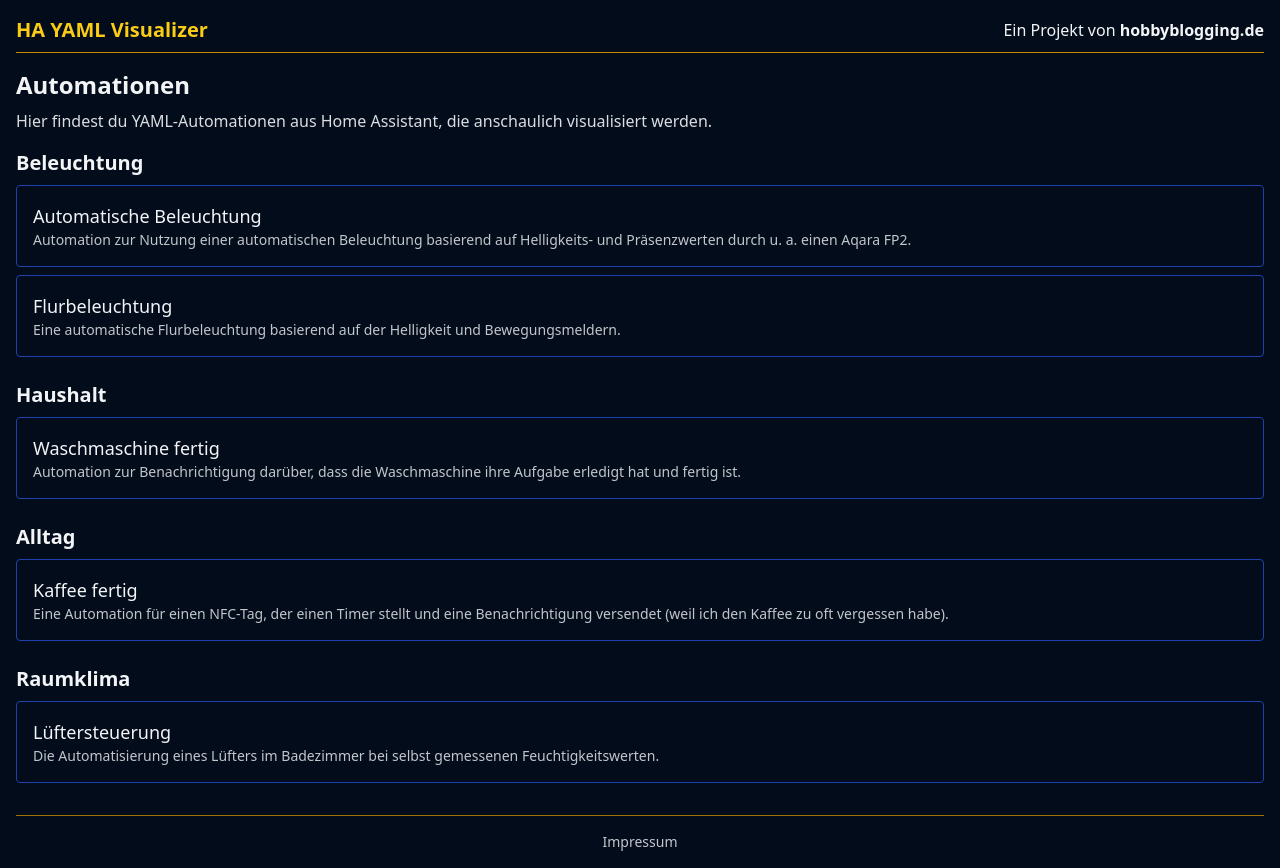
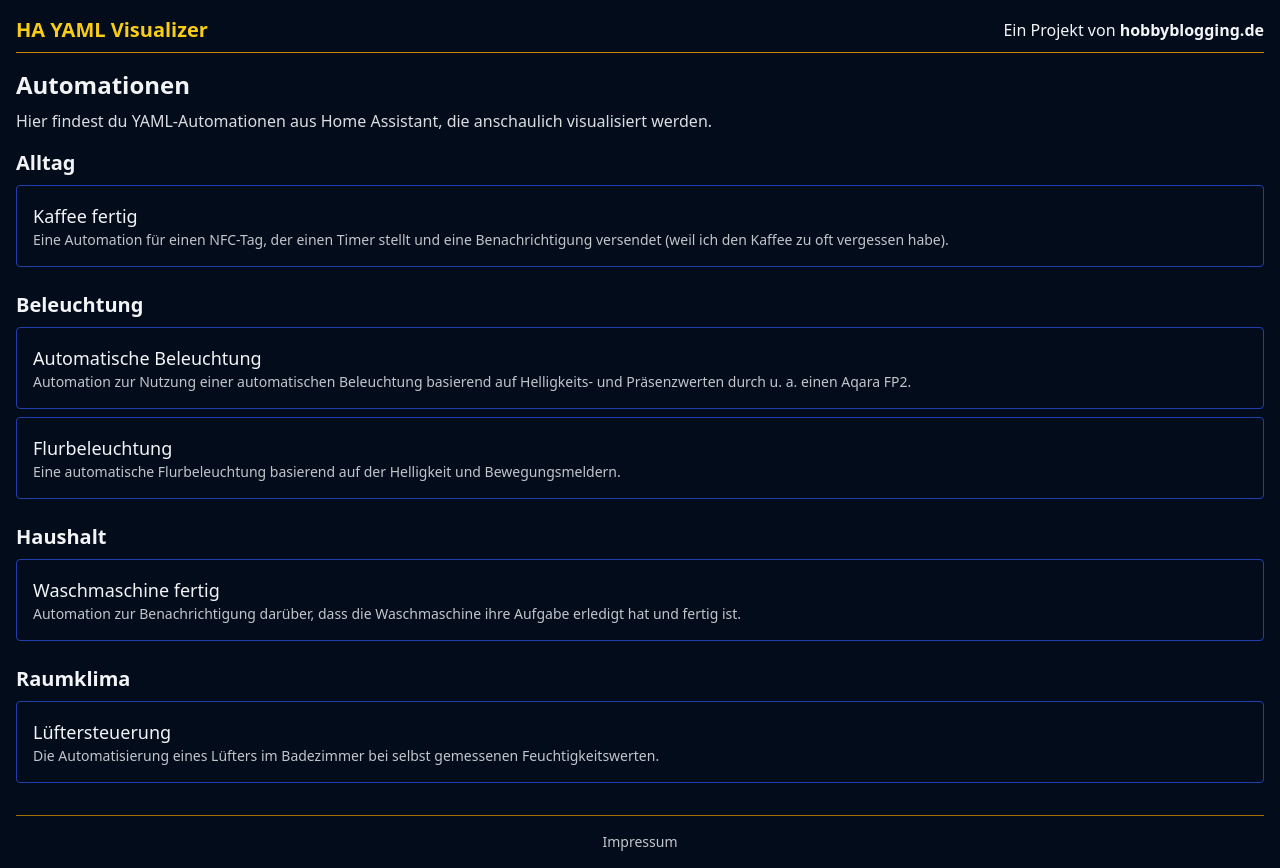
Before and after one commit to lkn94/ha-automation-visualizer, a React (Vite) app: page / in a window 1280 px wide. Built offline with nearby package versions, Linux system fonts and the light colour scheme.

Commit message:
Sort categories and automations alphabetically

```diff
--- a/src/components/AutomationList.tsx
+++ b/src/components/AutomationList.tsx
@@ -28,10 +28,14 @@ export default function AutomationList({ onSelect }: Props) {
   }, []);
 
   const groups = list.reduce<Record<string, AutomationInfo[]>>((acc, item) => {
-    acc[item.category] = acc[item.category] || [];
-    acc[item.category].push(item);
-    return acc;
-  }, {});
+    acc[item.category] = acc[item.category] || []
+    acc[item.category].push(item)
+    return acc
+  }, {})
+
+  const categories = Object.keys(groups).sort((a, b) =>
+    a.localeCompare(b, 'de', { sensitivity: 'base' })
+  )
 
   return (
     <div>
@@ -40,11 +44,16 @@ export default function AutomationList({ onSelect }: Props) {
         Hier findest du YAML-Automationen aus Home Assistant, die anschaulich
         visualisiert werden.
       </p>
-      {Object.entries(groups).map(([cat, items]) => (
+      {categories.map((cat) => (
         <div key={cat} className="mb-6">
           <h2 className="text-xl font-semibold mb-2">{cat}</h2>
           <ul className="space-y-2">
-            {items.map((item) => (
+            {groups[cat]
+              .slice()
+              .sort((a, b) =>
+                a.title.localeCompare(b.title, 'de', { sensitivity: 'base' })
+              )
+              .map((item) => (
               <li key={item.file}>
                 <a
                   href={`?automation=${encodeURIComponent(item.file)}`}
@@ -60,7 +69,7 @@ export default function AutomationList({ onSelect }: Props) {
                   )}
                 </a>
               </li>
-            ))}
+              ))}
           </ul>
         </div>
       ))}
```
